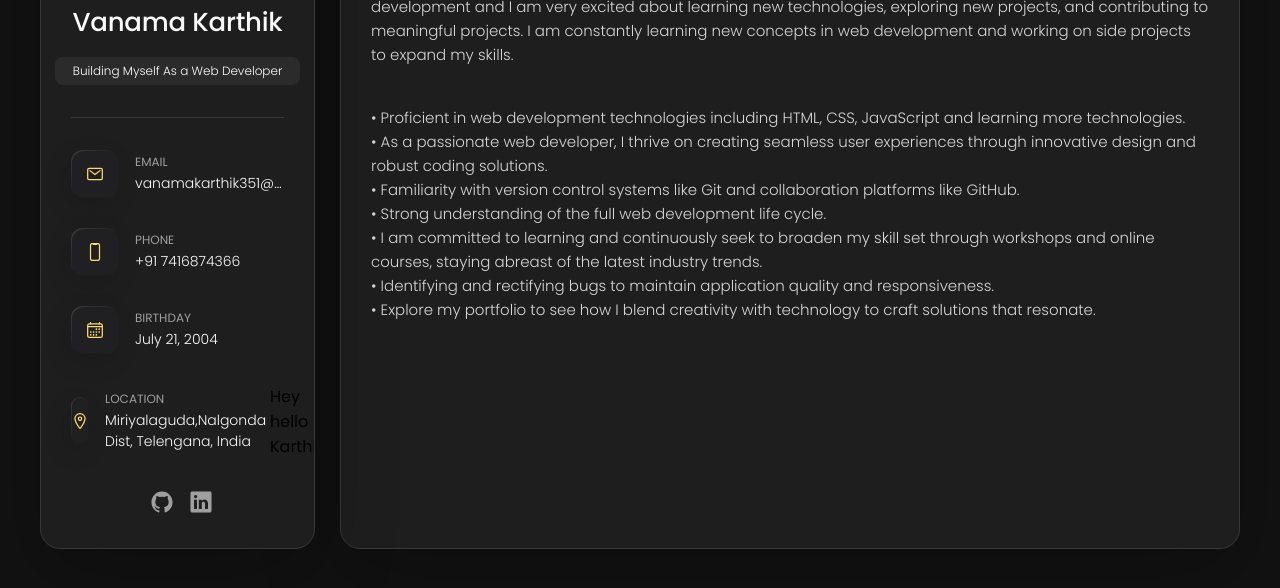
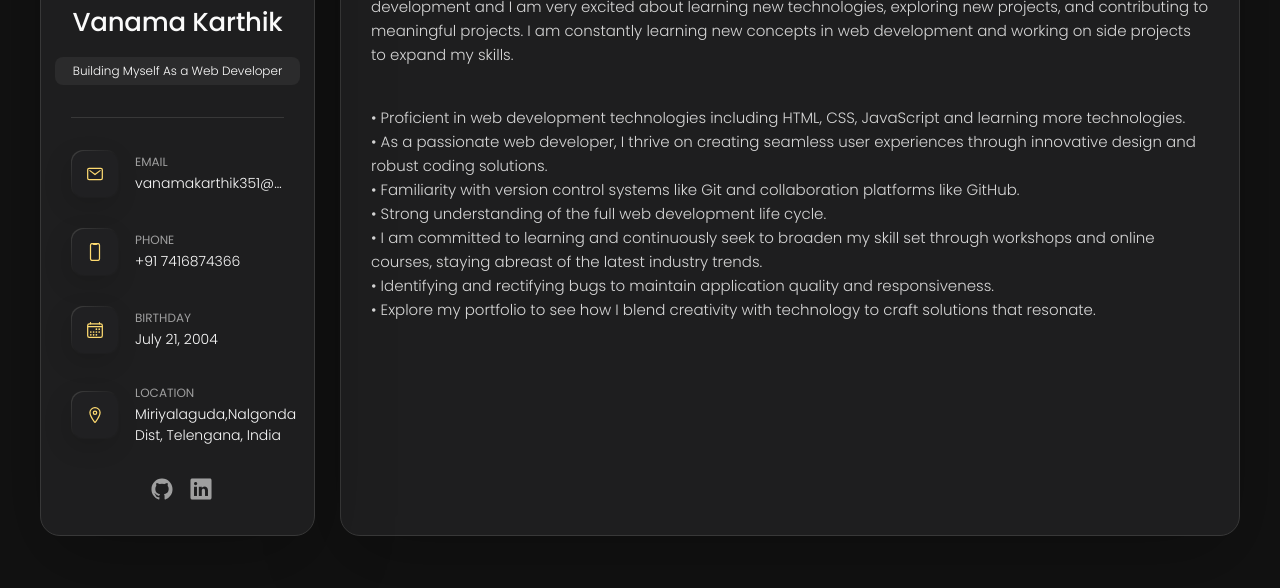
Before and after one commit to vanamakarthik351/Portfolio-for-Deployment-Not-a-project-, a plain HTML site: page index.html in a window 1280 px wide. Shown: the part 256-844 px from the top of the page. Drawn offline with nearby package versions, Linux system fonts and the light colour scheme.

Commit message:
Removed Div Block

```diff
--- a/index.html
+++ b/index.html
@@ -67,7 +67,6 @@
               <p class="contact-title">Location</p>
               <address>Miriyalaguda,Nalgonda Dist, Telengana, India</address>
             </div>
-            <div>Hey hello Karthik</div>
           </li>
         </ul>
         <div class="separator"></div>
```
